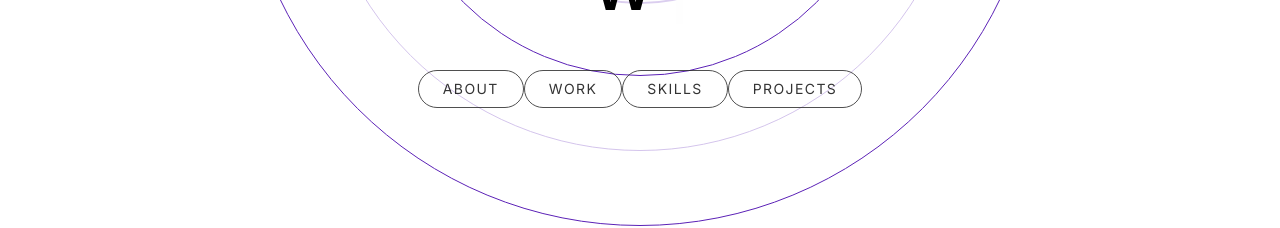
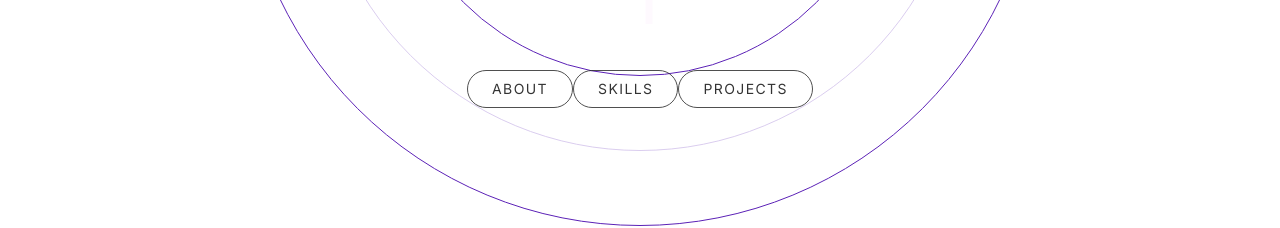
Before and after one commit to frodri13/Fabio-Rodriguez.Porfolio, a Next.js app: page / in a window 1280 px wide. Shown: the part 475-703 px from the top of the page. Built offline with nearby package versions, Linux system fonts and the light colour scheme.

Commit message:
del workexperience

```diff
--- a/app/page.tsx
+++ b/app/page.tsx
@@ -2,7 +2,6 @@ import Hero from "@/components/Hero";
 import Intro from "@/components/Intro";
 import Portfolio from "@/components/Portfolio";
 import Skills from "@/components/Skills";
-import WorkExperience from "@/components/WorkExperience";
 
 export default function Home() {
   return (
@@ -13,9 +12,6 @@ export default function Home() {
         </section>
         <section id="about">
           <Intro />
-        </section>
-        <section id="work">
-          <WorkExperience />
         </section>
         <section id="skills">
           <Skills />
--- a/components/Hero.tsx
+++ b/components/Hero.tsx
@@ -39,9 +39,6 @@ export default function Hero() {
                 <Link href="#about">
                     <button className="heroButton">About</button>
                 </Link>
-                <Link href="#work">
-                    <button className="heroButton">Work</button>
-                </Link>
                 <Link href="#skills">
                     <button className="heroButton">Skills</button>
                 </Link>
--- a/components/WorkExperience.tsx
+++ /dev/null
@@ -1,7 +0,0 @@
-export default function WorkExperience() {
-    return(
-        <div className="h-screen">
-            work
-        </div>
-    )
-}
```
